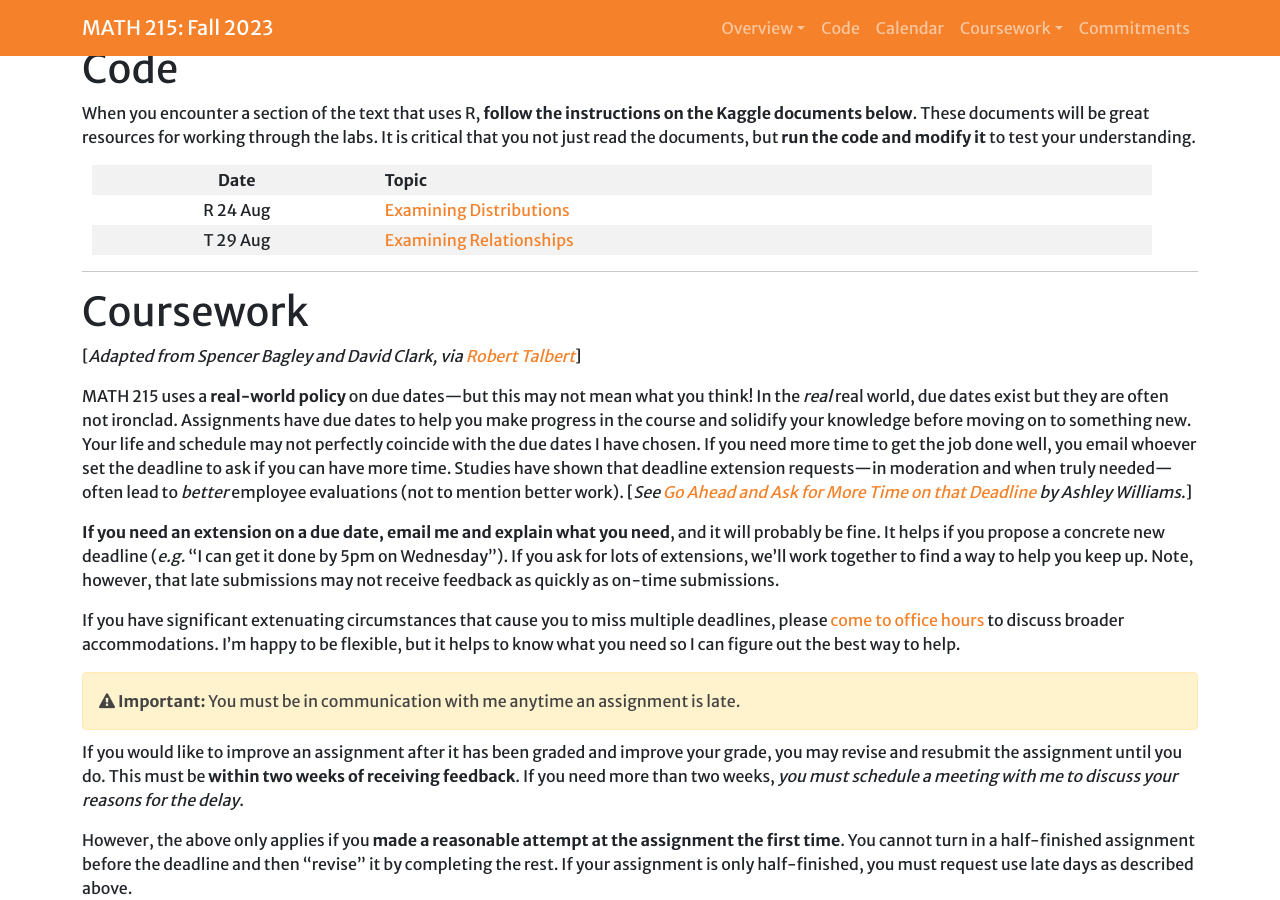
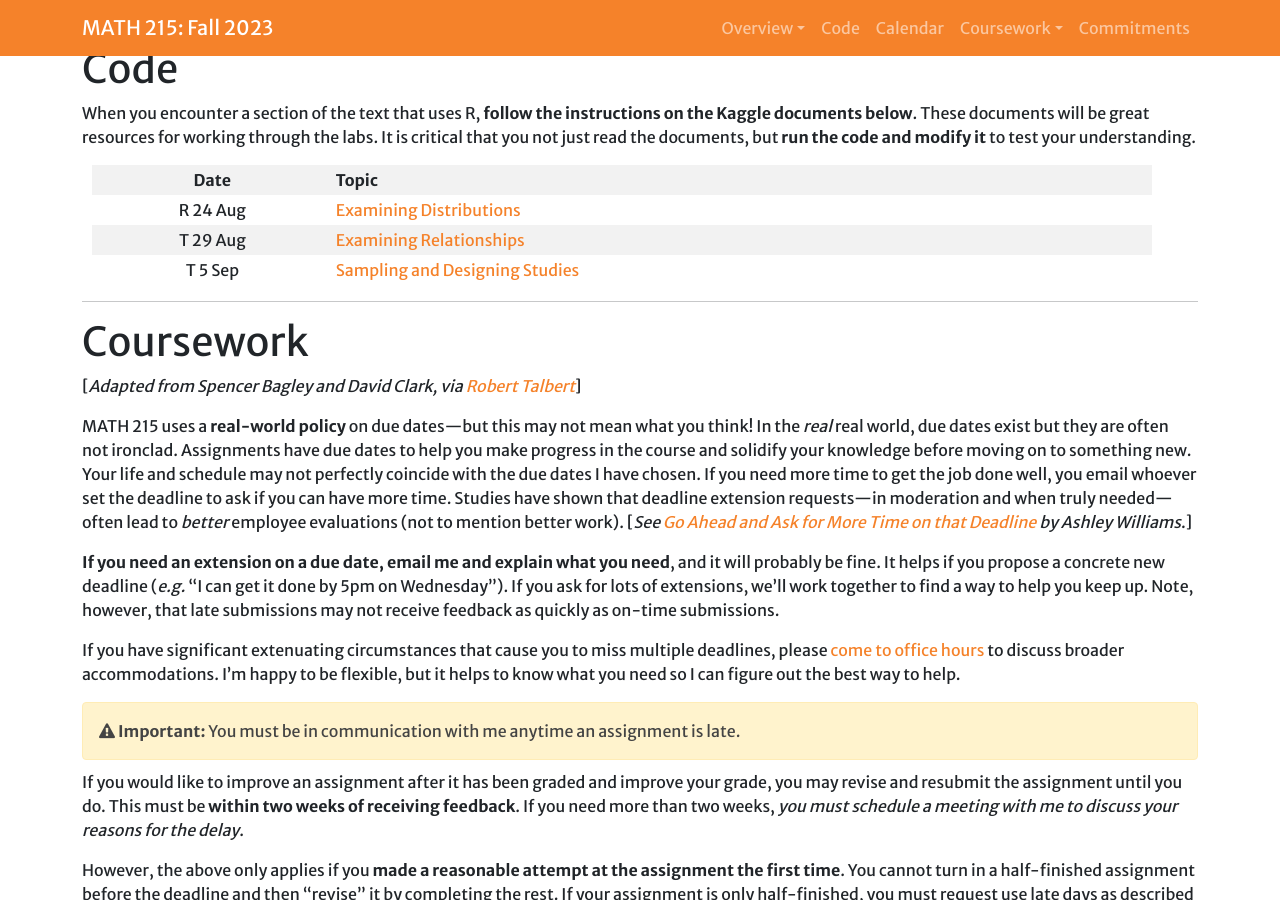
Before and after one commit to Hendrix-CS/math215, a Jekyll site: the page built from index.md, in a window 1280 px wide and 900 px high, scrolled down 1734 px. Built offline with Jekyll 4.4.1, drawn with Linux system fonts in a browser that asks for light colours; a script that is not in the unit is left out.

Commit message:
Learn by Doing notebooks

```diff
--- a/index.md
+++ b/index.md
@@ -56,6 +56,7 @@ When you encounter a section of the text that uses R, **follow the instructions
 |:----:|-------|
 | R 24 Aug | [Examining Distributions](https://www.kaggle.com/code/markgoadrich/math-215-examining-distributions) |
 | T 29 Aug | [Examining Relationships](https://www.kaggle.com/code/markgoadrich/math-215-examining-relationships) |
+| T 5 Sep | [Sampling and Designing Studies](https://www.kaggle.com/code/markgoadrich/math-215-sampling-designing-studies) |
 
 <hr>
 
```
